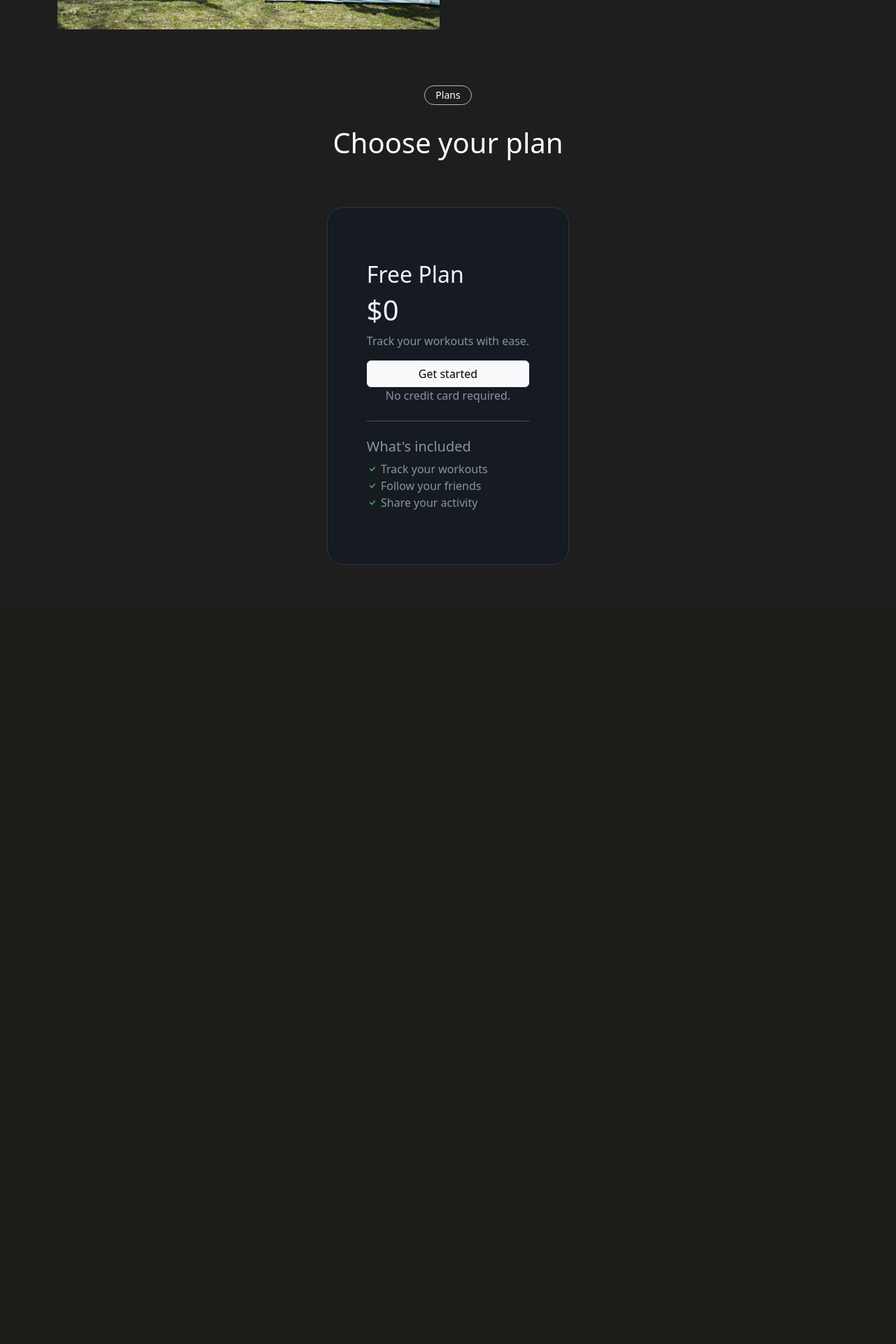
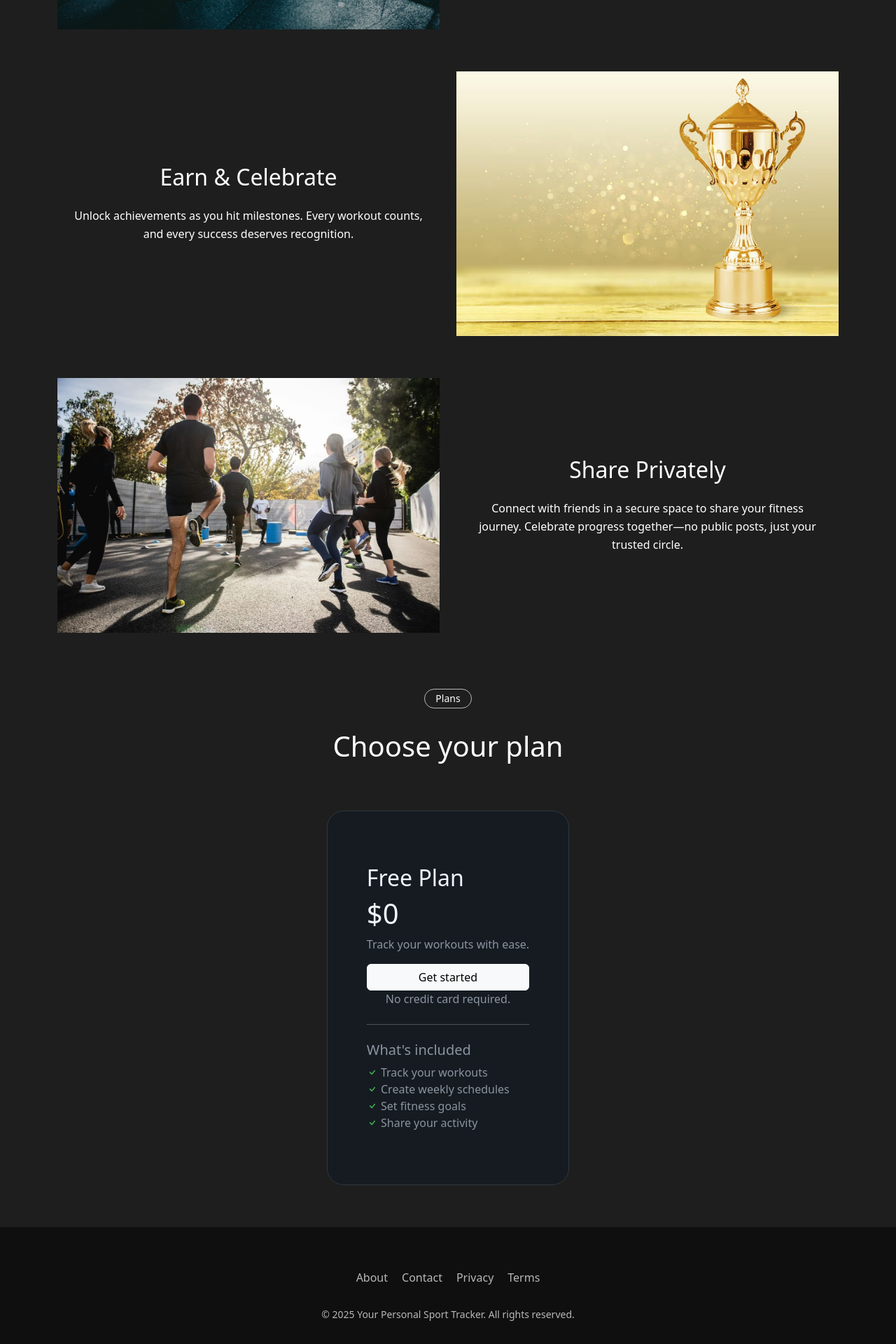
Before and after one commit to ipuppet/cits5505-backend, a Flask app: page / in a window 1280 px wide. Shown: the part 1680-3600 px from the top of the page at 70% size. Before the commit the page ends 2487 px from the top, so only its background shows below. Run offline with Flask 3, Linux system fonts and the light colour scheme.

Commit message:
feat(index): enhance layout and add footer

```diff
--- a/server/blueprints/index/templates/index/index.html
+++ b/server/blueprints/index/templates/index/index.html
@@ -29,26 +29,60 @@
         <div class="block-tag">Features</div>
         <h1>Track your workouts</h1>
         <div class="block-space"></div>
-        <div class="container text-center">
-            <div class="row align-items-start">
+        <div class="container text-center block-content">
+            <div class="row align-items-center">
                 <div class="col">
-                    <h2>Feature 1</h2>
-                    <p>Track your workouts with ease.</p>
+                    <h2 class="mb-4">Track Every Move</h2>
+                    <p>
+                        Log your workouts and body metrics like weight with ease. Our app calculates calories burned and
+                        BMI, giving you clear insights into your progress.
+                    </p>
                 </div>
                 <div class="col">
-                    <img src="{{ url_for('static', filename='img/index.feature1.avif') }}" alt="Feature 1"
+                    <img src="{{ url_for('static', filename='img/index.feature1.jpg') }}" alt="Track Every Move"
                          class="img-fluid">
                 </div>
             </div>
             <div class="block-space"></div>
-            <div class="row align-items-start">
+            <div class="row align-items-center">
                 <div class="col">
-                    <img src="{{ url_for('static', filename='img/index.feature1.avif') }}" alt="Feature 2"
+                    <img src="{{ url_for('static', filename='img/index.feature2.jpg') }}" alt="Plan & Achieve Goals"
                          class="img-fluid">
                 </div>
                 <div class="col">
-                    <h2>Feature 2</h2>
-                    <p>Track your workouts with ease.</p>
+                    <h2 class="mb-4">Plan & Achieve Goals</h2>
+                    <p>
+                        Create personalized weekly schedules and set fitness targets. Watch your goal completion rate
+                        grow as you stay on track—motivation made simple.
+                    </p>
+                </div>
+            </div>
+            <div class="block-space"></div>
+            <div class="row align-items-center">
+                <div class="col">
+                    <h2 class="mb-4">Earn & Celebrate</h2>
+                    <p>
+                        Unlock achievements as you hit milestones. Every workout counts, and every success deserves
+                        recognition.
+                    </p>
+                </div>
+                <div class="col">
+                    <img src="{{ url_for('static', filename='img/index.feature3.jpg') }}" alt="Earn & Celebrate"
+                         class="img-fluid">
+                </div>
+            </div>
+            <div class="block-space"></div>
+            <div class="row align-items-center">
+                <div class="col">
+                    <img src="{{ url_for('static', filename='img/index.feature4.jpg') }}" alt="Share Privately"
+                         class="img-fluid">
+                </div>
+                <div class="col">
+                    <h2 class="mb-4">Share Privately</h2>
+                    <p>
+                        Connect with friends in a secure space to share your fitness journey. Celebrate progress
+                        together—no public posts, just your trusted circle.
+                    </p>
                 </div>
             </div>
         </div>
@@ -62,7 +96,11 @@
                 <h2>Free Plan</h2>
                 <h1 class="card-title">$0</h1>
                 <p class="plan-info">Track your workouts with ease.</p>
-                <a href="{{ url_for('user.register') }}" class="btn btn-light w-100">Get started</a>
+                {% if current_user.is_authenticated %}
+                    <a href="{{ url_for('dashboard.index') }}" class="btn btn-light w-100">Get started</a>
+                {% else %}
+                    <a href="{{ url_for('user.register') }}" class="btn btn-light w-100">Get started</a>
+                {% endif %}
                 <p class="plan-info w-100 text-center">No credit card required.</p>
                 <hr class="my-4">
                 <h5 class="plan-info">What's included</h5>
@@ -73,7 +111,12 @@
                 <br>
                 <span class="plan-info">
                     <i class="bi bi-check"></i>
-                    Follow your friends
+                    Create weekly schedules
+                </span>
+                <br>
+                <span class="plan-info">
+                    <i class="bi bi-check"></i>
+                    Set fitness goals
                 </span>
                 <br>
                 <span class="plan-info">
@@ -84,6 +127,19 @@
         </div>
         <div class="block-space"></div>
     </div>
+    <div class="footer">
+        <div class="footer-content">
+            <div class="footer-links">
+                <a href="#">About</a>
+                <a href="#">Contact</a>
+                <a href="#">Privacy</a>
+                <a href="#">Terms</a>
+            </div>
+            <div class="footer-copyright">
+                <p>© 2025 Your Personal Sport Tracker. All rights reserved.</p>
+            </div>
+        </div>
+    </div>
 {% endblock %}
 
 {% block js %}
--- a/server/static/css/index/index.css
+++ b/server/static/css/index/index.css
@@ -1,7 +1,8 @@
 .big-screen {
     width: 100%;
     height: 85vh;
-    background: linear-gradient(rgba(30, 30, 30, 0.7), rgba(30, 30, 30, 0.7)), url('/static/img/index.bg.jpeg') no-repeat center center fixed;
+    background: linear-gradient(rgba(30, 30, 30, 0.7), rgba(30, 30, 30, 0.7)), url('/static/img/index.bg.jpg') no-repeat center center fixed;
+    background-size: cover;
     color: white;
 }
 
@@ -57,6 +58,27 @@
     margin-bottom: 60px;
 }
 
+.block-content .row {
+    align-items: center;
+}
+
+.block-content .col {
+    display: flex;
+    flex-direction: column;
+    justify-content: center;
+}
+
+.block-content .col p {
+    max-width: 500px;
+    margin: 0 auto;
+    line-height: 1.6;
+}
+
+.block-content .col img {
+    max-width: 100%;
+    height: auto;
+}
+
 .plan-card {
     background-color: rgb(22, 27, 34);
     color: rgb(240, 246, 252);
@@ -73,3 +95,39 @@
 .plan-info i {
     color: rgb(63, 185, 80);
 }
+
+.footer {
+    width: 100%;
+    background-color: #0f0f0f;
+    color: #b8b8b8;
+    padding: 60px 0;
+}
+
+.footer-content {
+    max-width: 1200px;
+    margin: 0 auto;
+    display: flex;
+    flex-direction: column;
+    align-items: center;
+}
+
+.footer-links {
+    display: flex;
+    gap: 20px;
+    margin-bottom: 30px;
+}
+
+.footer-links a {
+    color: #b8b8b8;
+    text-decoration: none;
+    transition: color 0.3s;
+}
+
+.footer-links a:hover {
+    color: #488aff;
+}
+
+.footer-copyright p {
+    font-size: 14px;
+    margin: 0;
+}
```
Also changed, not shown: server/static/img/index.bg.jpeg (deleted), server/static/img/index.bg.jpg (added), server/static/img/index.feature1.avif (deleted), server/static/img/index.feature1.jpg (added), server/static/img/index.feature2.jpg (added), server/static/img/index.feature3.jpg (added), server/static/img/index.feature4.jpg (added).
